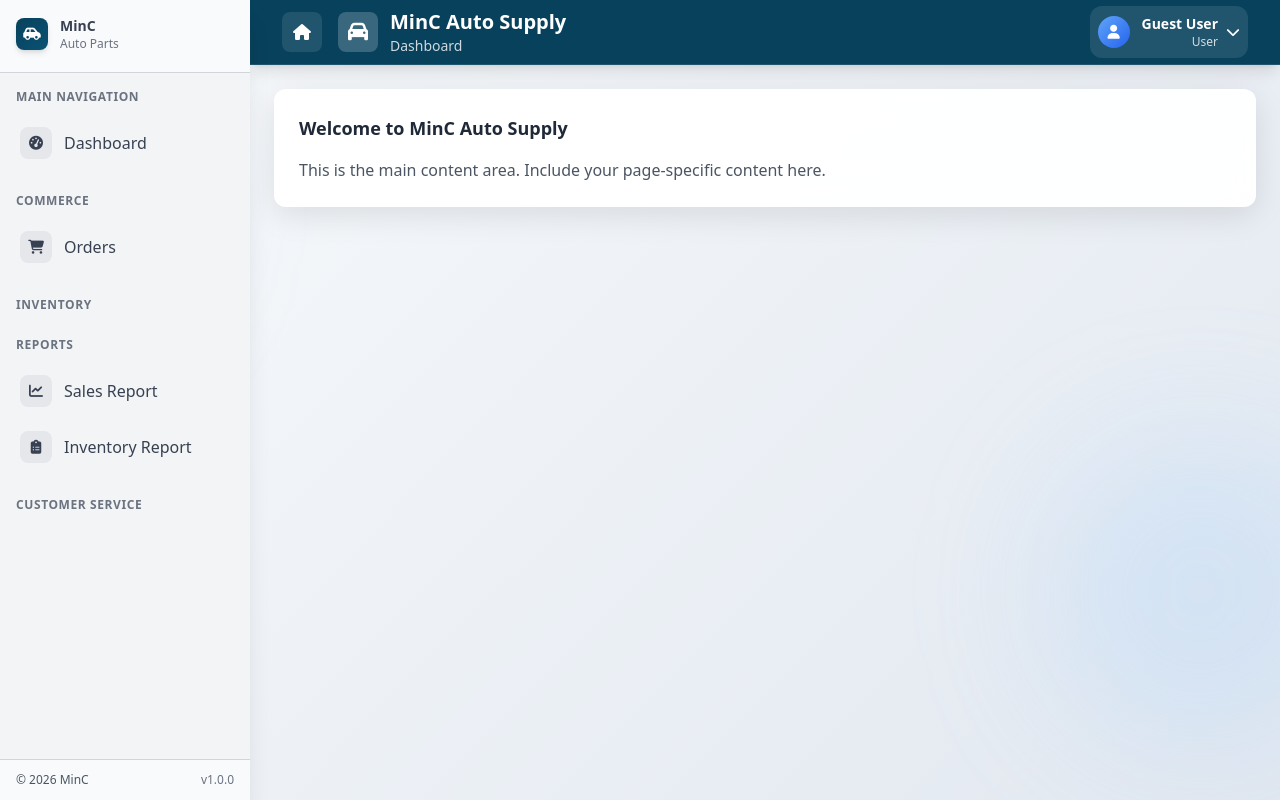
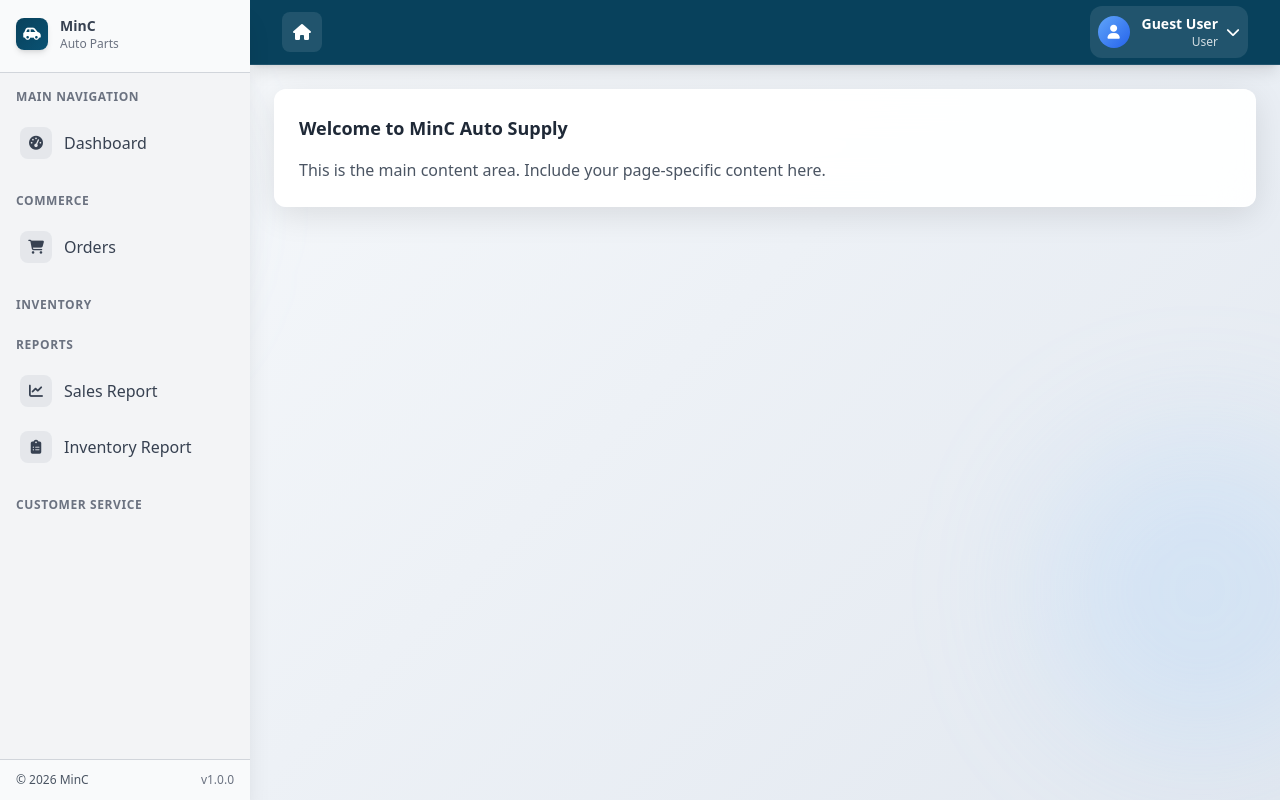
Before and after one commit to A1rlay/MinC_Project, a PHP site: page /pages/app/frontend/app.php in a window 1280 px wide. Run offline with PHP 8.4, Linux system fonts and the light colour scheme; some libraries are stand-ins or nearby versions.

Commit message:
Remove unnecesary UI in the dashboard

```diff
--- a/app/frontend/app.php
+++ b/app/frontend/app.php
@@ -466,16 +466,6 @@ if ($user['is_logged_in'] && isset($user['user_id'])) {
                     <i class="fas fa-home"></i>
                 </a>
 
-                <!-- Icon and Title -->
-                <div class="flex items-center">
-                    <div class="w-10 h-10 bg-white/20 rounded-lg flex items-center justify-center mr-3">
-                        <i class="fas fa-car text-white text-xl"></i>
-                    </div>
-                    <div>
-                        <h1 class="text-xl font-bold">MinC Auto Supply</h1>
-                        <p class="text-sm opacity-80"><?php echo htmlspecialchars($page_title); ?></p>
-                    </div>
-                </div>
             </div>
 
                     <!-- Right Side -->
```
